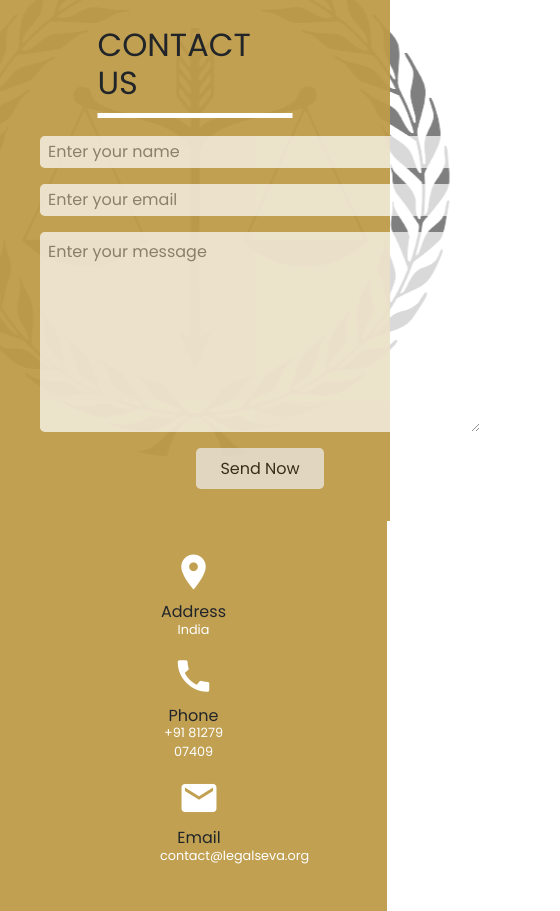
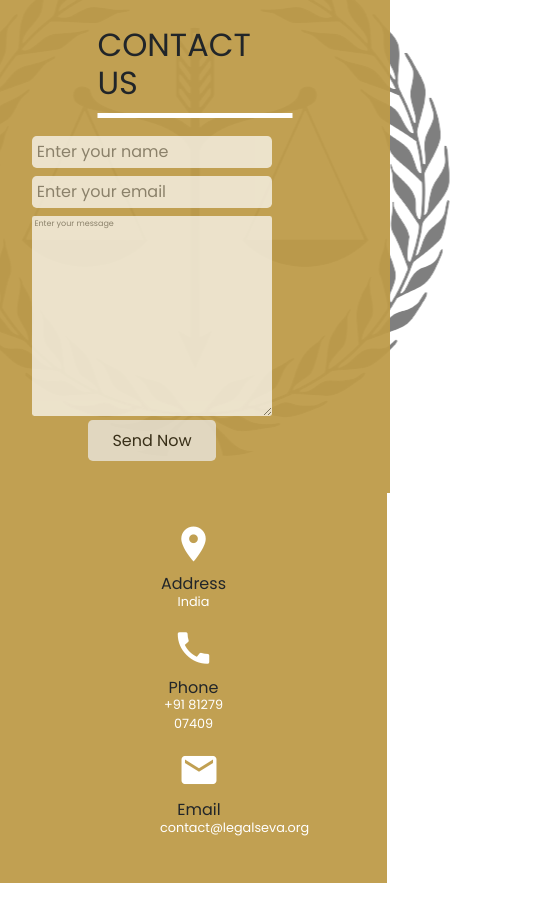
Before and after one commit to Obafemi00/Landing-Page-for-LegalSeva, a plain HTML site: page index.html in a window 390 px wide. Shown: the part 7220-8131 px from the top of the page, 560 px wide, since content can reach past the window. After the commit the page ends 8103 px from the top, so only its background shows below. Drawn offline with nearby package versions, Linux system fonts and the light colour scheme.

Commit message:
twelvth commit

```diff
--- a/style.css
+++ b/style.css
@@ -609,4 +609,28 @@ h3 {
   width: 100px;
   margin-bottom: 10px;
 }
+.justice {
+  size:50%;
 }
+.flex-contact,form {
+  display: flex;
+}
+.flex-contact {
+  flex-direction: column;
+}
+form {
+  width: 20em;
+  padding: 0px 3em 0px 2em;
+}
+.input-field , textarea {
+  margin-bottom: 0.5em;
+  padding-left: 0.3em;
+  height: 2em;
+  border-radius: 0.3em;
+  border: none;
+}
+textarea {
+  padding-top: 0.3em;
+  font-size: 0.5em;
+}
+}
```
